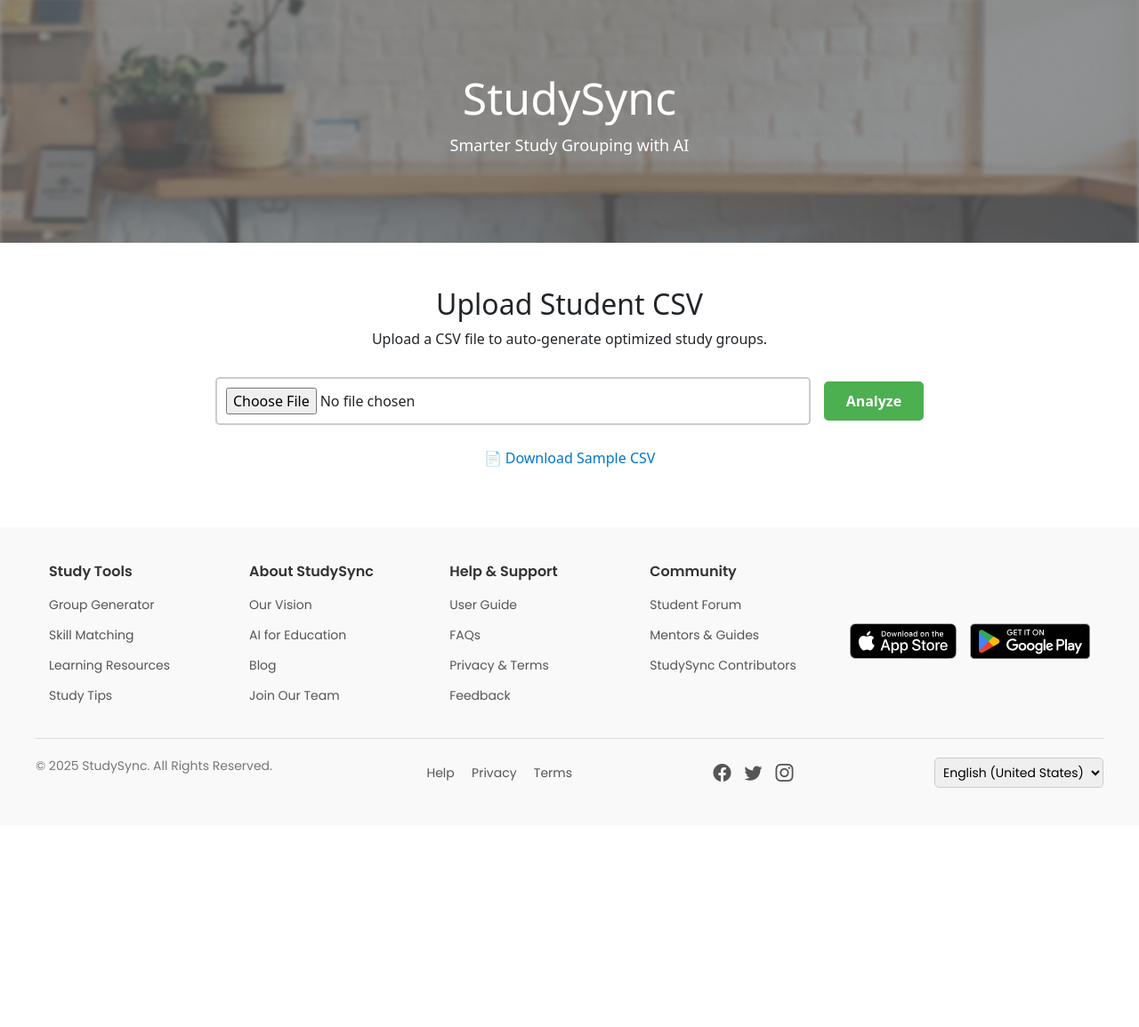
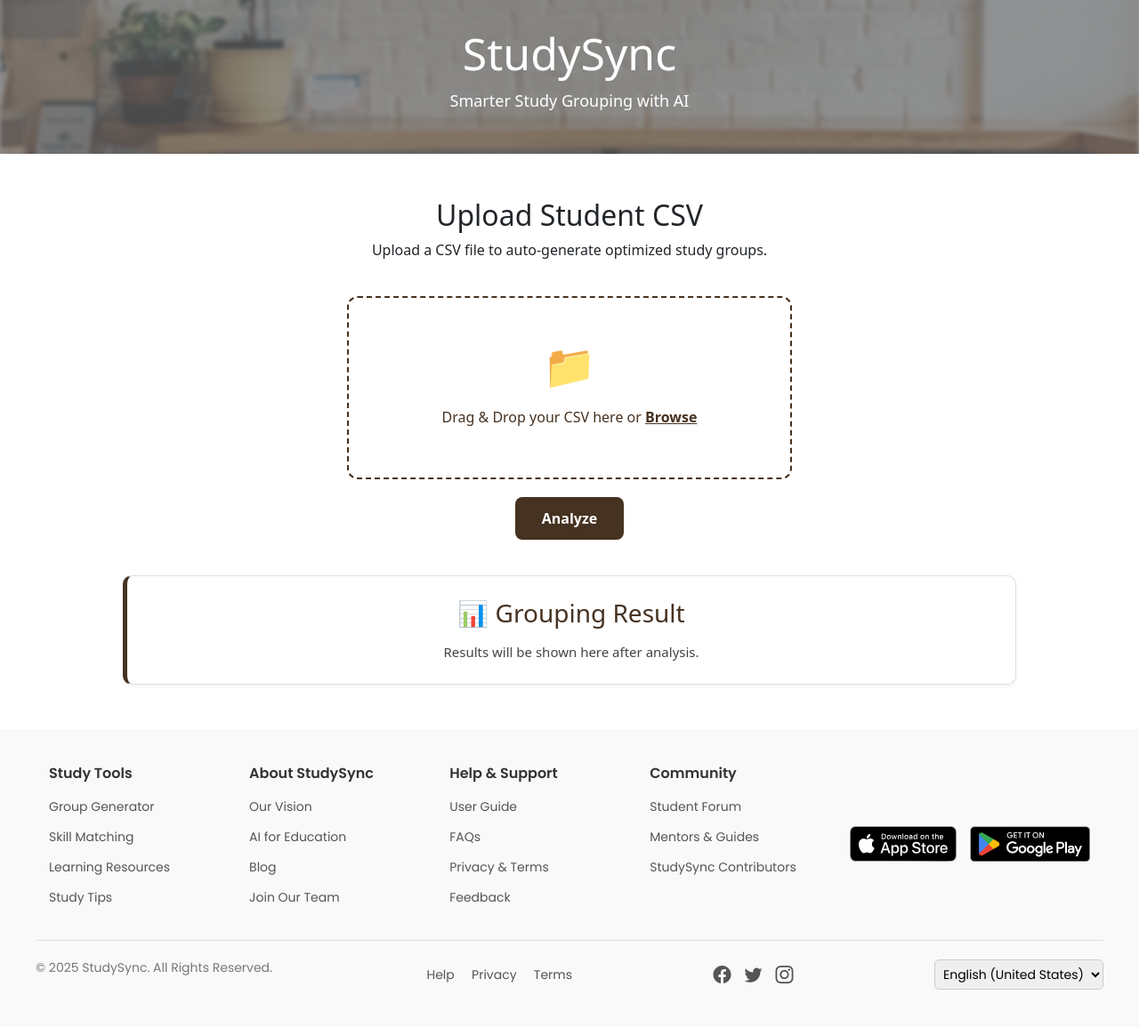
Before and after one commit to Maruf346/StudySync-AI, a Django app: page / in a window 1280 px wide. Shown: the part 108-1263 px from the top of the page at 89% size. Before the commit the page ends 994 px from the top, so only its background shows below. Run offline with Django 5.2, Linux system fonts and the light colour scheme.

Commit message:
refined css for homepage

```diff
--- a/StudySync/SyncEngine/static/css/home.css
+++ b/StudySync/SyncEngine/static/css/home.css
@@ -21,7 +21,7 @@ body {
     background: url('/static/images/bg.png') center/cover no-repeat;
     color: #fff;
     text-align: center;
-    padding: 80px 20px;
+    padding: 30px 20px;
     position: relative;
 }
 
@@ -49,51 +49,119 @@ body {
     font-size: 18px;
 }
 
-/* Upload Form */
-.file-input {
-    padding: 10px;
-    margin: 15px 0;
-    border: 2px solid #ccc;
-    border-radius: 5px;
-    width: 60%;
+.upload-wrapper {
+  display: flex;
+  flex-direction: column;
+  align-items: center;
+  margin-top: 40px;
+}
+
+.upload-box {
+  border: 2px dashed #463221;
+  border-radius: 12px;
+  padding: 40px;
+  width: 100%;
+  max-width: 500px;
+  text-align: center;
+  background-color: #fff;
+  cursor: pointer;
+  transition: background-color 0.3s ease;
+  position: relative;
+}
+
+.upload-box:hover {
+  background-color: #f4f0ed;
+}
+
+.upload-icon {
+  font-size: 48px;
+  color: #463221;
+  margin-bottom: 10px;
+}
+
+.upload-text {
+  font-size: 16px;
+  color: #463221;
+}
+
+.upload-browse {
+  text-decoration: underline;
+  font-weight: bold;
+}
+
+.upload-box input[type="file"] {
+  display: none;
 }
 
 .analyze-btn {
-    padding: 10px 25px;
-    margin-left: 10px;
-    background-color: #4CAF50;
+  margin-top: 20px;
+  padding: 12px 30px;
+  background-color: #463221;
   color: #fff;
   border: none;
-    font-weight: bold;
-    border-radius: 5px;
+  border-radius: 8px;
+  font-size: 16px;
+  font-weight: 600;
   cursor: pointer;
+  transition: background-color 0.3s ease;
 }
 
 .analyze-btn:hover {
-    background-color: #45a049;
+  background-color: #5b3d29;
 }
 
-/* Sample CSV Download Link */
-.sample-download {
-    display: block;
-    margin-top: 10px;
-    color: #0077cc;
-    text-decoration: none;
+@media (max-width: 600px) {
+  .upload-box {
+    padding: 30px;
   }
 
-.sample-download:hover {
-    text-decoration: underline;
+  .upload-text {
+    font-size: 14px;
   }
 
-/* Result Section */
+  .analyze-btn {
+    width: 100%;
+    font-size: 15px;
+  }
+}
+
+/* Result Section - Minimalist Styling */
 #result-section {
     margin-top: 40px;
-    padding: 20px;
+    padding: 25px;
     background-color: #fff;
-    border: 2px dashed #ccc;
+    border: 1.5px solid #e0e0e0;
+    border-left: 5px solid #463221;
     border-radius: 10px;
+    max-width: 90%;
+    margin-left: auto;
+    margin-right: auto;
+    box-shadow: 0 2px 5px rgba(0,0,0,0.05);
 }
 
-.hidden {
-    display: none;
+#result-section h3 {
+    color: #463221;
+    margin-bottom: 15px;
 }
+
+.result-content p {
+    color: #444;
+    font-size: 15px;
+    margin: 0;
+}
+
+/* Responsive */
+@media (max-width: 600px) {
+    .file-input {
+        width: 95%;
+    }
+
+    .analyze-btn {
+        width: 80%;
+        font-size: 15px;
+    }
+
+    .sample-download {
+        font-size: 13px;
+    }
+}
--- a/StudySync/SyncEngine/templates/home.html
+++ b/StudySync/SyncEngine/templates/home.html
@@ -23,13 +23,14 @@
     <div class="container">
         <h2>Upload Student CSV</h2>
         <p>Upload a CSV file to auto-generate optimized study groups.</p>
-        <form id="upload-form" enctype="multipart/form-data">
-            <input type="file" accept=".csv" class="file-input" required>
+        <div class="upload-wrapper">
+            <label for="file-upload" class="upload-box">
+              <div class="upload-icon">📁</div>
+              <p class="upload-text">Drag & Drop your CSV here or <span class="upload-browse">Browse</span></p>
+              <input id="file-upload" type="file" accept=".csv" required>
+            </label>
             <button type="submit" class="analyze-btn">Analyze</button>
-        </form>
-
-        <!-- Optional: Download Sample -->
-        <p><a href="{% static 'sample/student_sample.csv' %}" class="sample-download">📄 Download Sample CSV</a></p>
+        </div>
 
         <!-- Result Section -->
         <div id="result-section" class="hidden">
```
Lines whose indentation alone changed are shown as unchanged.
